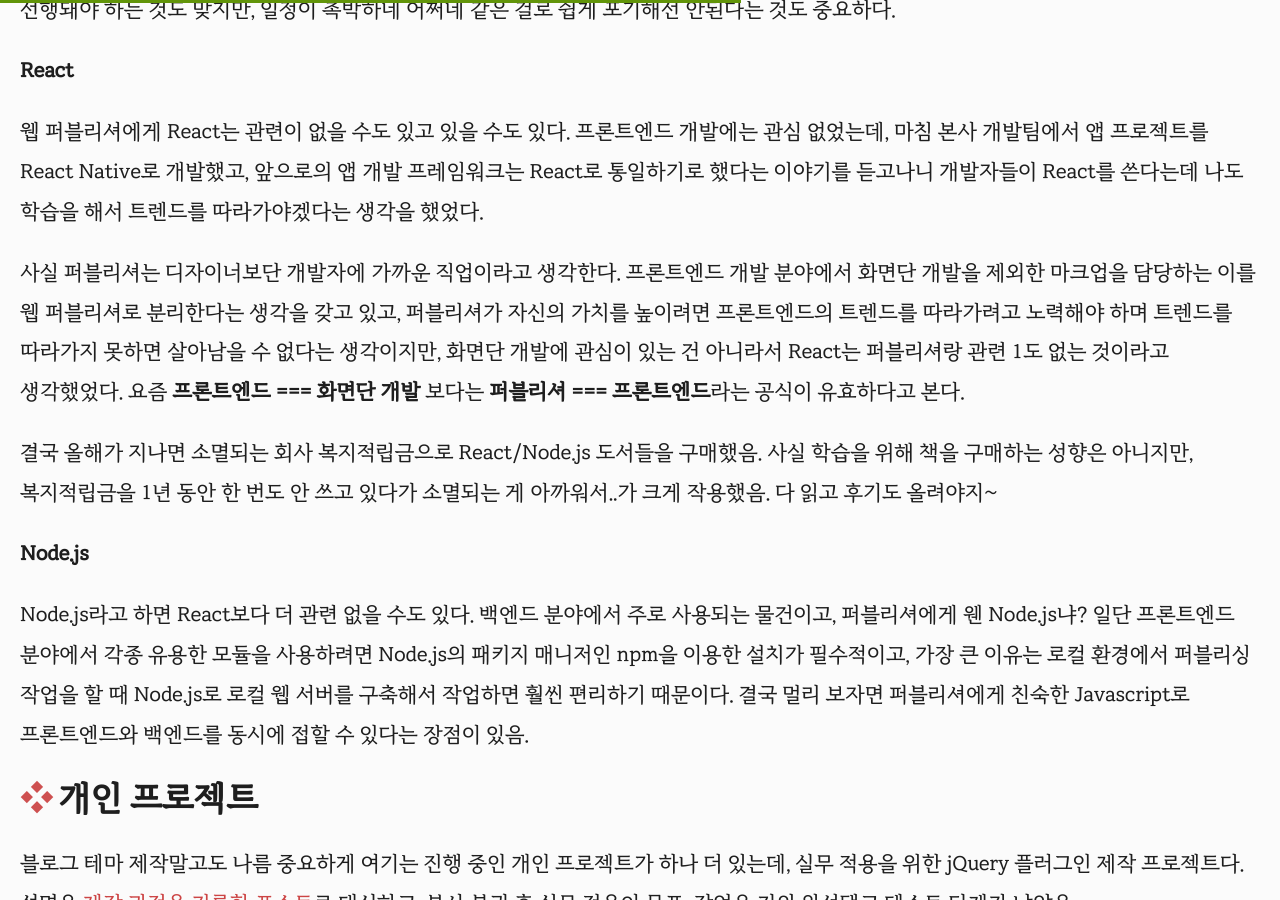
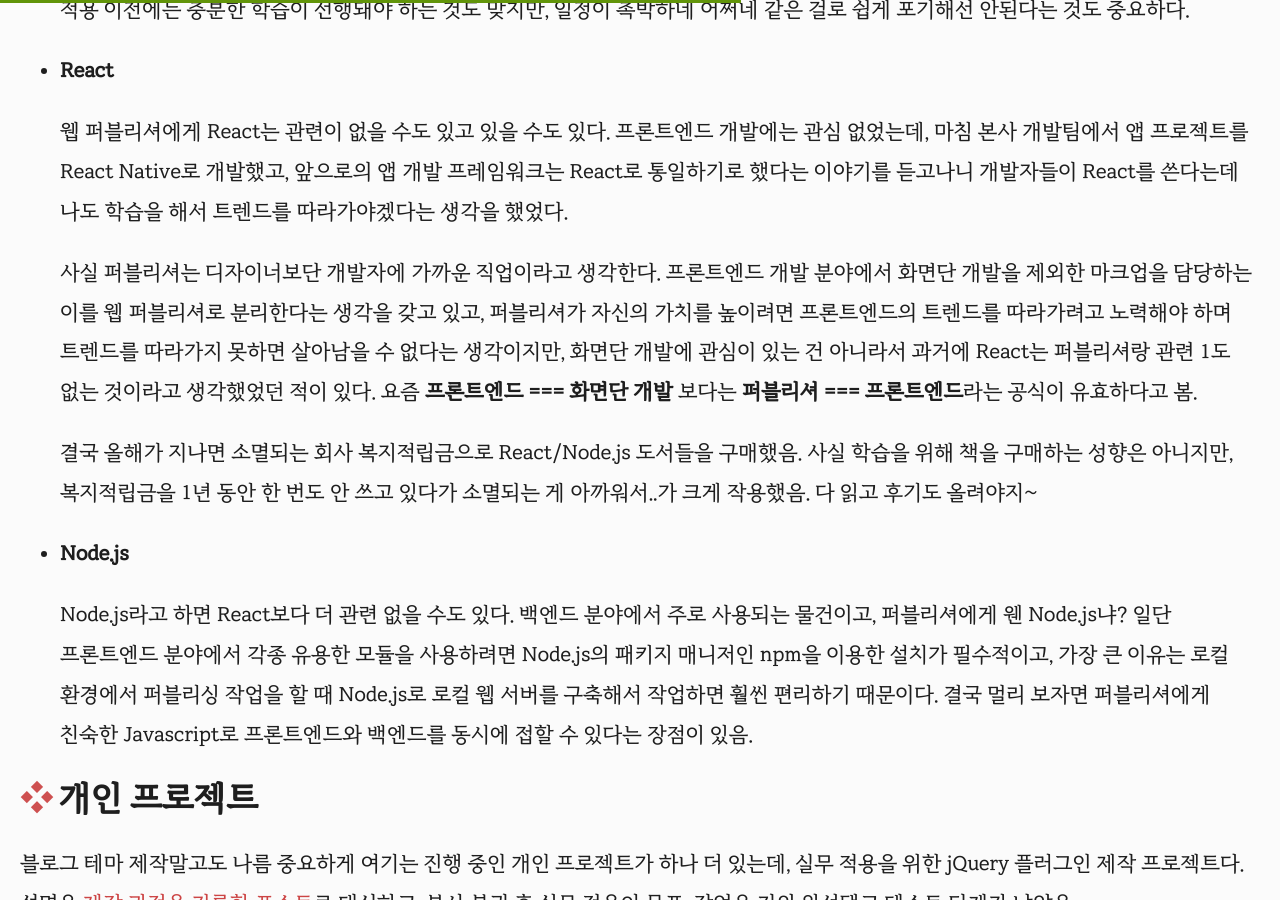
Before and after one commit to selosele/selosele.github.io, a Jekyll site: the page built from _posts/2020-12-24-past-year.md, in a window 1280 px wide and 900 px high, scrolled down 2342 px. Built offline with Jekyll 4.4.1, drawn with Linux system fonts in a browser that asks for light colours; comment, search, counter and statistics services are not loaded.

Commit message:
내용 수정

```diff
--- a/_posts/2020-12-24-past-year.md
+++ b/_posts/2020-12-24-past-year.md
@@ -37,29 +37,29 @@ tags:
 
 ### 트렌드 기술 학습
 
-**SCSS(Sass)**
+- **SCSS(Sass)**
 
-좋아하는 기술 1순위이자 블로그 테마 제작에 사용하기도 했었던 SCSS는, 직장 동료랑 관련 대화를 나누면서 혼자만 사용하는 것보단 다같이 써보는 게 좋겠다 생각했고, 꼭 실무에 적용하겠다는 목표를 세웠었다. 그렇다고 해서 회고 포스팅에 언급할만큼 중요한 올해 목표 같은 건 아니지만 실무에 적용했을 때의 퍼포먼스를 기대해보고 있다. 일반 CSS를 작성하는 것과 더 간편하게 작성해서 컴파일하는 것은 확연한 차이가 있다. 근데 알고보면 SCSS가 책이 필요하거나 장기간의 학습이 필요할 정도로 어려운 게 아니라서 학습에 많은 시간을 투자할 생각은 갖고 있지 않음.
+  좋아하는 기술 1순위이자 블로그 테마 제작에 사용하기도 했었던 SCSS는, 직장 동료랑 관련 대화를 나누면서 혼자만 사용하는 것보단 다같이 써보는 게 좋겠다 생각했고, 꼭 실무에 적용하겠다는 목표를 세웠었다. 그렇다고 해서 회고 포스팅에 언급할만큼 중요한 올해 목표 같은 건 아니지만 실무에 적용했을 때의 퍼포먼스를 기대해보고 있다. 일반 CSS를 작성하는 것과 더 간편하게 작성해서 컴파일하는 것은 확연한 차이가 있다. 근데 알고보면 SCSS가 책이 필요하거나 장기간의 학습이 필요할 정도로 어려운 게 아니라서 학습에 많은 시간을 투자할 생각은 갖고 있지 않음.
 
-**Typescript**
+- **Typescript**
 
-Typescript는 집에서 조금 써본 정도에 지나지 않지만, 내년에 본사 복귀하면 SCSS 다음으로 꼭 사용해보려는 기술 2순위이다. Javascript를 작성하면서 발생할 수 있는 각종 오류를 미리 잡아내서 컴파일할 수 있다는 것이 매력으로 느껴졌다. 사실 최근 실무에 적용해보려고 세팅까지 완료했었으나 일정이 촉박하다는 핑계로 자기 합리화를 하고 파견 철수 이후로 미뤄버림.. 무엇이든지 새로운 기술 적용 이전에는 충분한 학습이 선행돼야 하는 것도 맞지만, 일정이 촉박하네 어쩌네 같은 걸로 쉽게 포기해선 안된다는 것도 중요하다.
+  Typescript는 집에서 조금 써본 정도에 지나지 않지만, 내년에 본사 복귀하면 SCSS 다음으로 꼭 사용해보려는 기술 2순위이다. Javascript를 작성하면서 발생할 수 있는 각종 오류를 미리 잡아내서 컴파일할 수 있다는 것이 매력으로 느껴졌다. 사실 최근 실무에 적용해보려고 세팅까지 완료했었으나 일정이 촉박하다는 핑계로 자기 합리화를 하고 파견 철수 이후로 미뤄버림.. 무엇이든지 새로운 기술 적용 이전에는 충분한 학습이 선행돼야 하는 것도 맞지만, 일정이 촉박하네 어쩌네 같은 걸로 쉽게 포기해선 안된다는 것도 중요하다.
 
-**React**
+- **React**
 
-웹 퍼블리셔에게 React는 관련이 없을 수도 있고 있을 수도 있다. 프론트엔드 개발에는 관심 없었는데, 마침 본사 개발팀에서 앱 프로젝트를 React Native로 개발했고, 앞으로의 앱 개발 프레임워크는 React로 통일하기로 했다는 이야기를 듣고나니 개발자들이 React를 쓴다는데 나도 학습을 해서 트렌드를 따라가야겠다는 생각을 했었다.
+  웹 퍼블리셔에게 React는 관련이 없을 수도 있고 있을 수도 있다. 프론트엔드 개발에는 관심 없었는데, 마침 본사 개발팀에서 앱 프로젝트를 React Native로 개발했고, 앞으로의 앱 개발 프레임워크는 React로 통일하기로 했다는 이야기를 듣고나니 개발자들이 React를 쓴다는데 나도 학습을 해서 트렌드를 따라가야겠다는 생각을 했었다.
 
-사실 퍼블리셔는 디자이너보단 개발자에 가까운 직업이라고 생각한다. 프론트엔드 개발 분야에서 화면단 개발을 제외한 마크업을 담당하는 이를 웹 퍼블리셔로 분리한다는 생각을 갖고 있고, 퍼블리셔가 자신의 가치를 높이려면 프론트엔드의 트렌드를 따라가려고 노력해야 하며 트렌드를 따라가지 못하면 살아남을 수 없다는 생각이지만, 화면단 개발에 관심이 있는 건 아니라서 React는 퍼블리셔랑 관련 1도 없는 것이라고 생각했었다. 요즘 **프론트엔드 === 화면단 개발** 보다는 **퍼블리셔 === 프론트엔드**라는 공식이 유효하다고 본다.
+  사실 퍼블리셔는 디자이너보단 개발자에 가까운 직업이라고 생각한다. 프론트엔드 개발 분야에서 화면단 개발을 제외한 마크업을 담당하는 이를 웹 퍼블리셔로 분리한다는 생각을 갖고 있고, 퍼블리셔가 자신의 가치를 높이려면 프론트엔드의 트렌드를 따라가려고 노력해야 하며 트렌드를 따라가지 못하면 살아남을 수 없다는 생각이지만, 화면단 개발에 관심이 있는 건 아니라서 과거에 React는 퍼블리셔랑 관련 1도 없는 것이라고 생각했었던 적이 있다. 요즘 **프론트엔드 === 화면단 개발** 보다는 **퍼블리셔 === 프론트엔드**라는 공식이 유효하다고 봄.
 
-결국 올해가 지나면 소멸되는 회사 복지적립금으로 React/Node.js 도서들을 구매했음. 사실 학습을 위해 책을 구매하는 성향은 아니지만, 복지적립금을 1년 동안 한 번도 안 쓰고 있다가 소멸되는 게 아까워서..가 크게 작용했음. 다 읽고 후기도 올려야지~
+  결국 올해가 지나면 소멸되는 회사 복지적립금으로 React/Node.js 도서들을 구매했음. 사실 학습을 위해 책을 구매하는 성향은 아니지만, 복지적립금을 1년 동안 한 번도 안 쓰고 있다가 소멸되는 게 아까워서..가 크게 작용했음. 다 읽고 후기도 올려야지~
 
-**Node.js**
+- **Node.js**
 
-Node.js라고 하면 React보다 더 관련 없을 수도 있다. 백엔드 분야에서 주로 사용되는 물건이고, 퍼블리셔에게 웬 Node.js냐? 일단 프론트엔드 분야에서 각종 유용한 모듈을 사용하려면 Node.js의 패키지 매니저인 npm을 이용한 설치가 필수적이고, 가장 큰 이유는 로컬 환경에서 퍼블리싱 작업을 할 때 Node.js로 로컬 웹 서버를 구축해서 작업하면 훨씬 편리하기 때문이다. 결국 멀리 보자면 퍼블리셔에게 친숙한 Javascript로 프론트엔드와 백엔드를 동시에 접할 수 있다는 장점이 있음.
+  Node.js라고 하면 React보다 더 관련 없을 수도 있다. 백엔드 분야에서 주로 사용되는 물건이고, 퍼블리셔에게 웬 Node.js냐? 일단 프론트엔드 분야에서 각종 유용한 모듈을 사용하려면 Node.js의 패키지 매니저인 npm을 이용한 설치가 필수적이고, 가장 큰 이유는 로컬 환경에서 퍼블리싱 작업을 할 때 Node.js로 로컬 웹 서버를 구축해서 작업하면 훨씬 편리하기 때문이다. 결국 멀리 보자면 퍼블리셔에게 친숙한 Javascript로 프론트엔드와 백엔드를 동시에 접할 수 있다는 장점이 있음.
 
 ### 개인 프로젝트
 
-블로그 테마 제작말고도 나름 중요하게 여기는 진행 중인 개인 프로젝트가 하나 더 있는데, 실무 적용을 위한 jQuery 플러그인 제작 프로젝트다. 설명은 [제작 과정을 기록한 포스트](/2020/10/15/making-jquery-plugin/)로 대신하고, 본사 복귀 후 실무 적용이 목표. 작업은 거의 완성됐고 테스트 단계가 남았음.
+  블로그 테마 제작말고도 나름 중요하게 여기는 진행 중인 개인 프로젝트가 하나 더 있는데, 실무 적용을 위한 jQuery 플러그인 제작 프로젝트다. 설명은 [제작 과정을 기록한 포스트](/2020/10/15/making-jquery-plugin/)로 대신하고, 본사 복귀 후 실무 적용이 목표. 작업은 거의 완성됐고 테스트 단계가 남았음.
 
 ## 내년 목표
 
```
